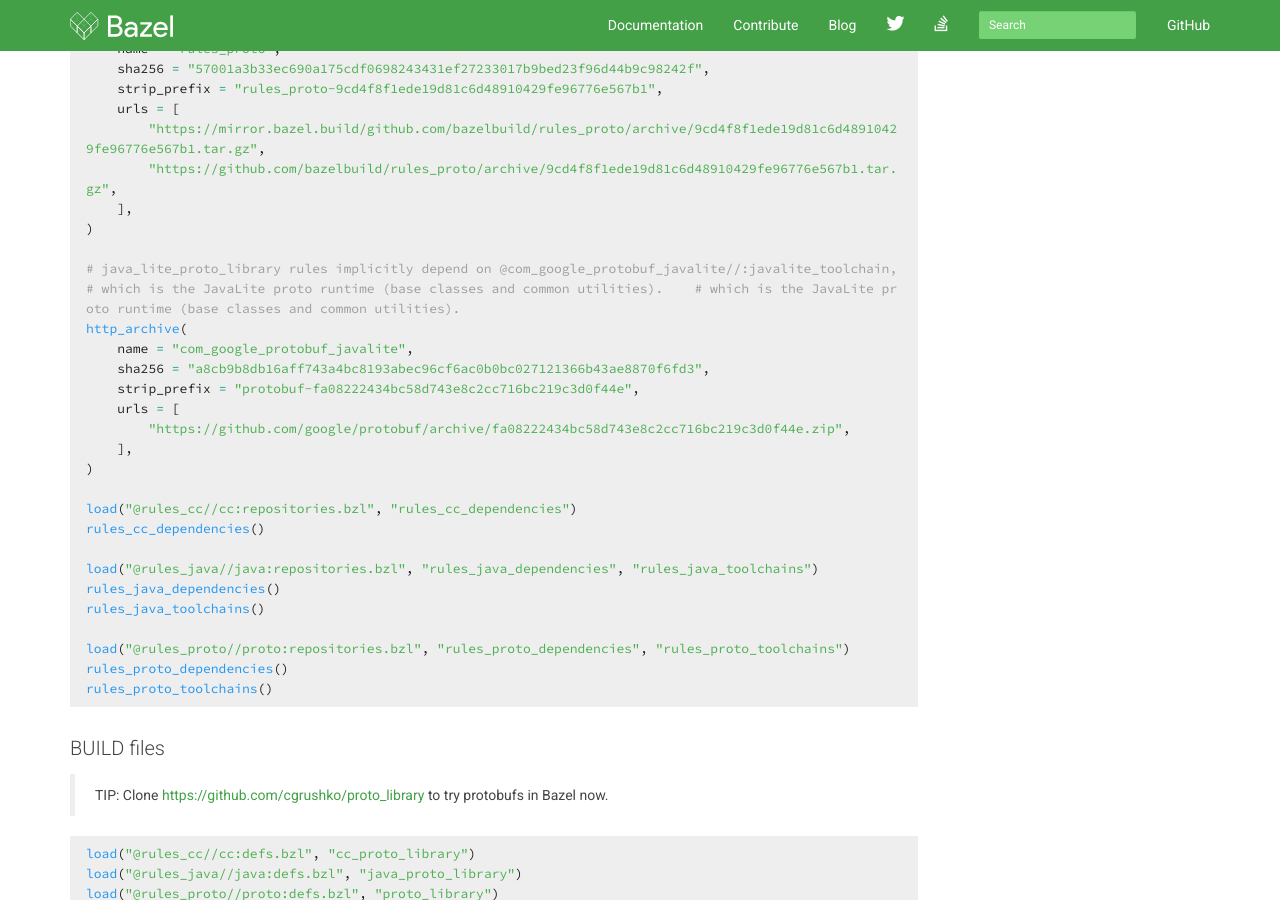
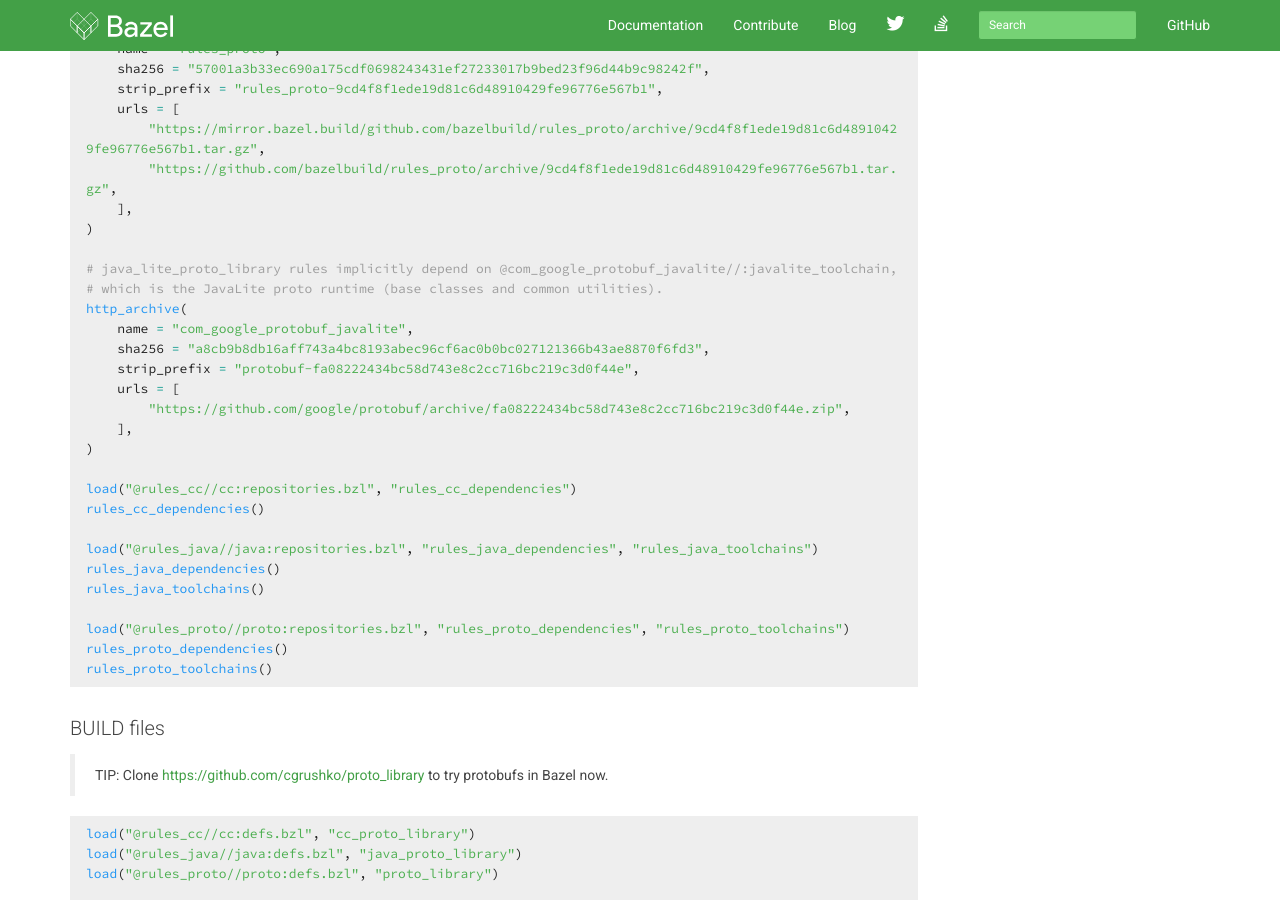
Before and after one commit to bazelbuild/bazel-blog, a Jekyll site: the page built from _posts/2017-02-27-protocol-buffers.md, in a window 1280 px wide and 900 px high, scrolled down 1401 px. Built offline with Jekyll 4.4.1, drawn with Linux system fonts in a browser that asks for light colours; nearby versions of some CDN libraries; library files that are not in the unit come from our copies; Markdown is read by kramdown in place of the engine named in the settings.

Commit message:
Fix typo

```diff
--- a/_posts/2017-02-27-protocol-buffers.md
+++ b/_posts/2017-02-27-protocol-buffers.md
@@ -77,7 +77,7 @@ http_archive(
 )
 
 # java_lite_proto_library rules implicitly depend on @com_google_protobuf_javalite//:javalite_toolchain,
-# which is the JavaLite proto runtime (base classes and common utilities).    # which is the JavaLite proto runtime (base classes and common utilities).
+# which is the JavaLite proto runtime (base classes and common utilities).
 http_archive(
     name = "com_google_protobuf_javalite",
     sha256 = "a8cb9b8db16aff743a4bc8193abec96cf6ac0b0bc027121366b43ae8870f6fd3",
```
